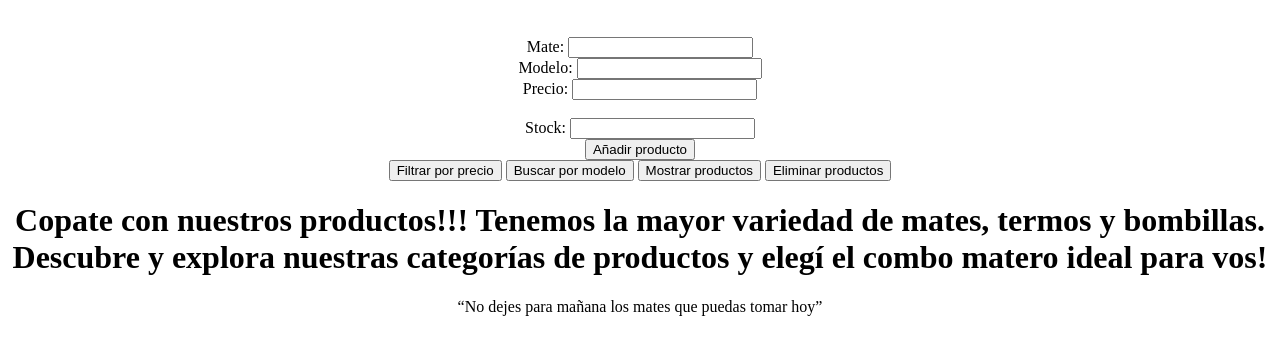
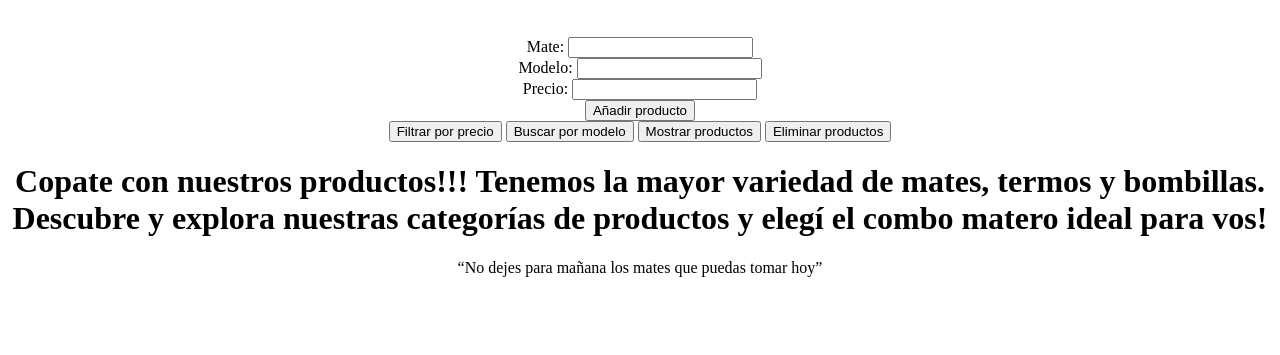
Before and after one commit to JulianBati92/JavascriptBatistutti, a plain HTML site: page index.html in a window 1280 px wide. Shown: the part 61-416 px from the top of the page. Drawn offline with Linux system fonts and the light colour scheme.

Commit message:
Update index.html

```diff
--- a/index.html
+++ b/index.html
@@ -24,10 +24,6 @@
         <label for="precio">Precio:</label>
         <input type="number" id="precio" name="precio">
         <br>
-        <br>
-        <label for="stock">Stock:</label>
-        <input type="number" id="stock" name="stock">
-        <br>
         <input type="submit" value="Añadir producto" id="crearProductoBoton">
       </form>
       <button id="filtrarPrecio">Filtrar por precio</button>
```
